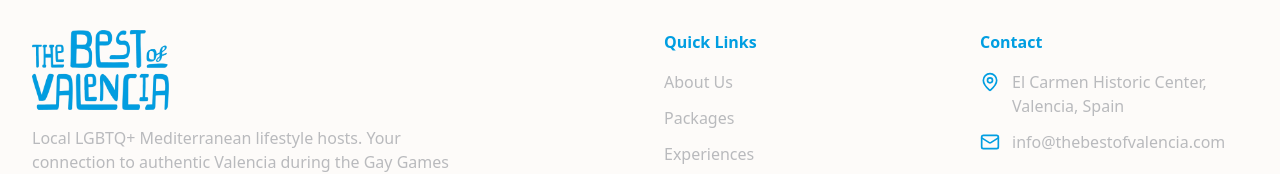
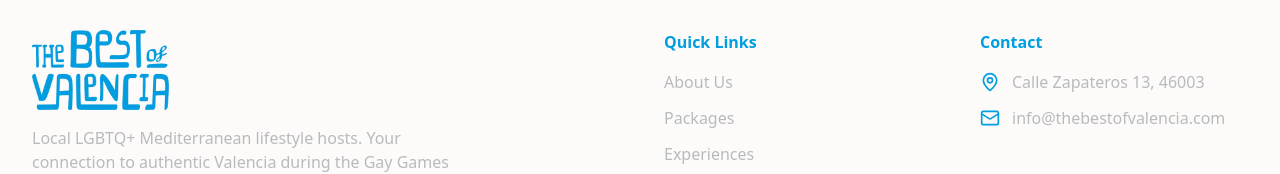
Before and after one commit to PJ-ARIAS/olimpics, a React (Vite) app: page / in a window 1280 px wide. Shown: the part 10534-10708 px from the top of the page. Built offline with nearby package versions, Linux system fonts and the light colour scheme.

Commit message:
cambio en la forma que se la pagina en el buscador

```diff
--- a/index.html
+++ b/index.html
@@ -4,7 +4,7 @@
     <meta charset="UTF-8" />
     <link rel="icon" type="image/svg+xml" href="./images/logo1.png" />
     <meta name="viewport" content="width=device-width, initial-scale=1.0" />
-    <title>Valencia Gay Travel</title>
+    <title>Valencia Gay Travel | The best of valencia | Gay games 2026</title>
 
     <script
       async
--- a/src/components/footer.tsx
+++ b/src/components/footer.tsx
@@ -66,7 +66,7 @@ export function Footer() {
             <ul className="space-y-3">
               <li className="flex items-start gap-3 text-muted-foreground">
                 <MapPin className="w-5 h-5 text-muted flex-shrink-0 mt-0.5" />
-                <span>El Carmen Historic Center, Valencia, Spain</span>
+                <span>Calle Zapateros 13, 46003</span>
               </li>
               <li className="flex items-center gap-3 text-muted-foreground">
                 <Mail className="w-5 h-5 text-muted flex-shrink-0" />
```
